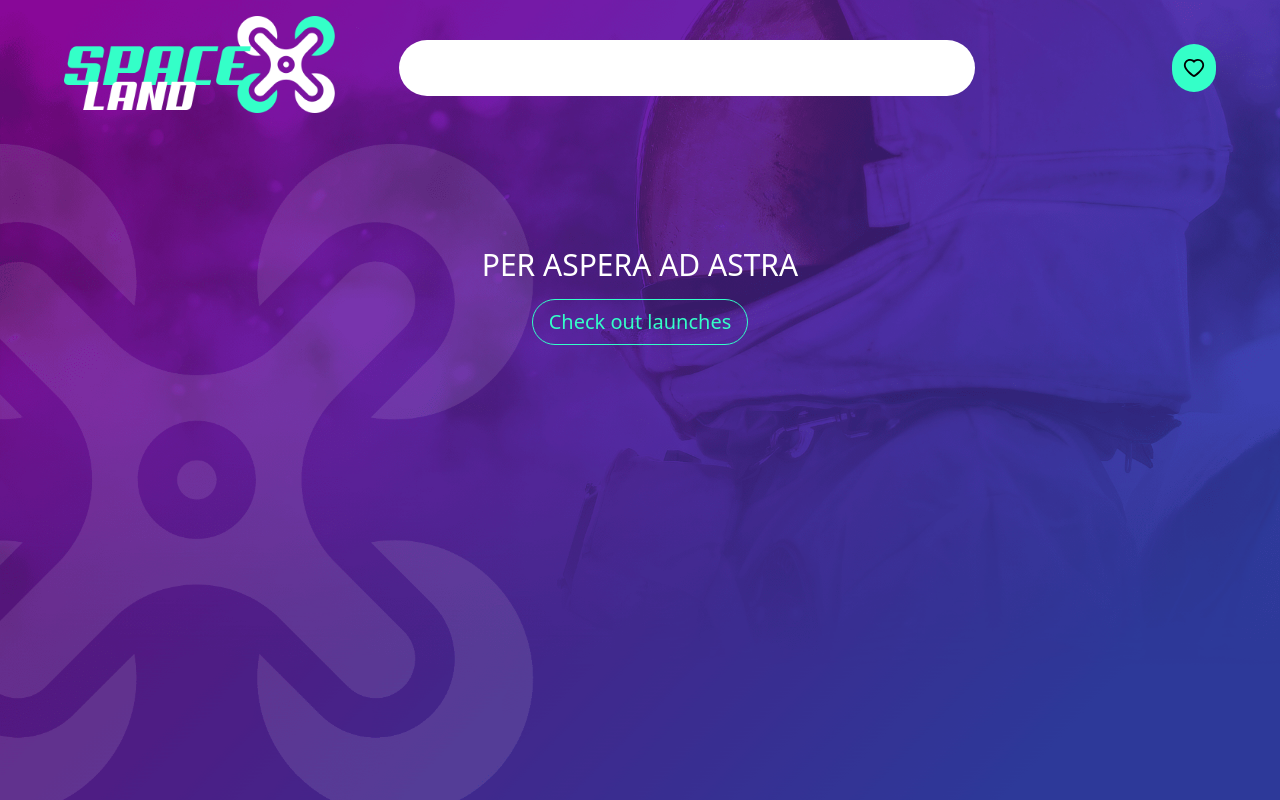
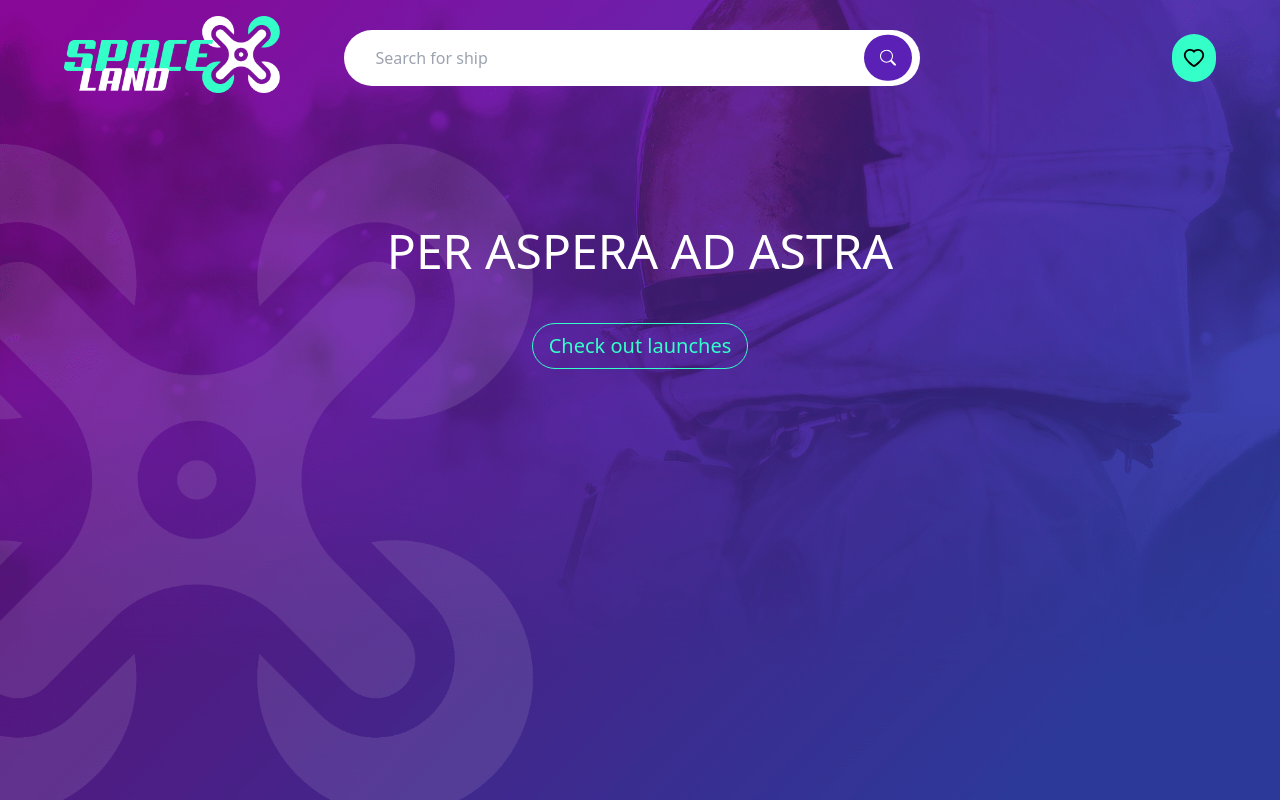
Before and after one commit to wojciech2000/spaceX, a Next.js app: page / in a window 1280 px wide. Built offline with nearby package versions, Linux system fonts and the light colour scheme.

Commit message:
search input

```diff
--- a/src/components/header/Header.component.tsx
+++ b/src/components/header/Header.component.tsx
@@ -4,6 +4,7 @@ import Link from "next/link";
 
 import { routes } from "src/utils/routes/routes";
 import WishList from "../wishList/WishList.component";
+import SearchShip from "../searchShip/SearchShip.component";
 
 const Header = () => {
   return (
@@ -15,10 +16,7 @@ const Header = () => {
           </button>
         </Link>
 
-        <input
-          type="text"
-          className="pl-4 py-2 rounded-full max-w-xl bg-white w-full mt-4 xs:mt-0 xs:ml-16 xs:py-4 xs:pl-8"
-        />
+        <SearchShip />
       </div>
 
       <WishList />
--- /dev/null
+++ b/src/components/searchShip/SearchShip.component.tsx
@@ -0,0 +1,75 @@
+import React, { useState } from "react";
+import { BsSearch } from "react-icons/bs";
+import { GrAddCircle } from "react-icons/gr";
+import { Ship } from "src/utils/graphql/graphql.types";
+
+import { useStore } from "src/utils/store/store";
+
+const SearchShip = () => {
+  const { ships, addShip } = useStore(state => state);
+
+  const [searchValue, setSearchValue] = useState<string>("");
+
+  const filtered = ships.filter(ship =>
+    ship.name.toLocaleLowerCase().includes(searchValue.toLocaleLowerCase()),
+  );
+
+  const handleChangeValue = (e: React.ChangeEvent<HTMLInputElement>) => {
+    setSearchValue(e.target.value);
+  };
+
+  const handleAddShip = (ship: Ship) => {
+    addShip(ship);
+  };
+
+  return (
+    <div className="w-full">
+      <div className="max-w-xl relative mt-4 xs:ml-16 xs:mt-0">
+        <label
+          htmlFor="search"
+          className="absolute bg-purple-800 text-white h-5/6 right-2 transform -translate-y-1/2 top-1/2 flex justify-center items-center w-8 rounded-full xs:w-12 cursor-pointer"
+        >
+          <BsSearch />
+        </label>
+        <input
+          id="search"
+          type="text"
+          className="pl-4 pr-12 py-2 rounded-full w-full bg-white xs:py-4 xs:pl-8 md:pr-20"
+          placeholder="Search for ship"
+          onChange={handleChangeValue}
+        />
+        {searchValue.length > 0 && (
+          <div className="absolute right-0 top-16  max-h-80 overflow-auto md:top-20 bg-white w-full p-4 pb-0 rounded-lg z-10">
+            {filtered.length > 0 ? (
+              filtered.map(ship => (
+                <div
+                  key={ship.id}
+                  onClick={() => handleAddShip(ship)}
+                  className="flex justify-between items-center mb-4 cursor-pointer hover:bg-green-400 p-2"
+                >
+                  <div className="flex items-center">
+                    <img
+                      src={ship.image}
+                      alt={ship.name}
+                      className="h-12 w-12 object-cover border-white border-2 rounded-md"
+                    />
+
+                    <span className="ml-4">{ship.name}</span>
+                  </div>
+
+                  <button>
+                    <GrAddCircle className="text-white text-xl" />
+                  </button>
+                </div>
+              ))
+            ) : (
+              <span className="pb-4 block">Ship not found</span>
+            )}
+          </div>
+        )}
+      </div>
+    </div>
+  );
+};
+
+export default SearchShip;
--- a/src/components/wishList/WishList.component.tsx
+++ b/src/components/wishList/WishList.component.tsx
@@ -22,7 +22,7 @@ const WishList = () => {
     <>
       <div
         className={clsx(
-          "fixed w-screen h-screen right-0 top-0 z-20 transition-transform transform bg-primary py-4 px-6 md:w-96",
+          "fixed w-screen h-screen right-0 top-0 z-30 transition-transform transform bg-primary py-4 px-6 md:w-96",
           isOpen ? "translate-x-0" : "translate-x-full",
         )}
       >
--- a/src/pages/index.tsx
+++ b/src/pages/index.tsx
@@ -7,7 +7,7 @@ import { routes } from "src/utils/routes/routes";
 const Home = () => {
   return (
     <div className="mt-8">
-      <h1 className="text-center text-3xl text-white mb-4">PER ASPERA AD ASTRA</h1>
+      <h1 className="text-center text-5xl text-white mb-12">PER ASPERA AD ASTRA</h1>
 
       <Link href="launches">
         <div>
--- a/src/utils/store/store.ts
+++ b/src/utils/store/store.ts
@@ -20,17 +20,15 @@ let store: any = set => ({
     set((state: RootState) => {
       const isAlready = state.wishList.find(({ name }) => name === ship.name);
 
-      console.log("asdqwe");
-
       if (isAlready) {
-        toast.warning("This product is already in the cart");
+        toast.warning("This ship is already in wish list");
 
         return {
           wishList: state.wishList,
         };
       }
 
-      toast.success("Product has been added");
+      toast.success("Ship has been added");
 
       return {
         wishList: [...state.wishList, ship],
@@ -41,7 +39,7 @@ let store: any = set => ({
     set((state: RootState) => {
       const updatedWishList = state.wishList.filter(ship => ship.id !== shipId && ship);
 
-      toast.success("Product has been deleted");
+      toast.success("Ship has been deleted");
 
       console.log(updatedWishList, shipId);
 
```
